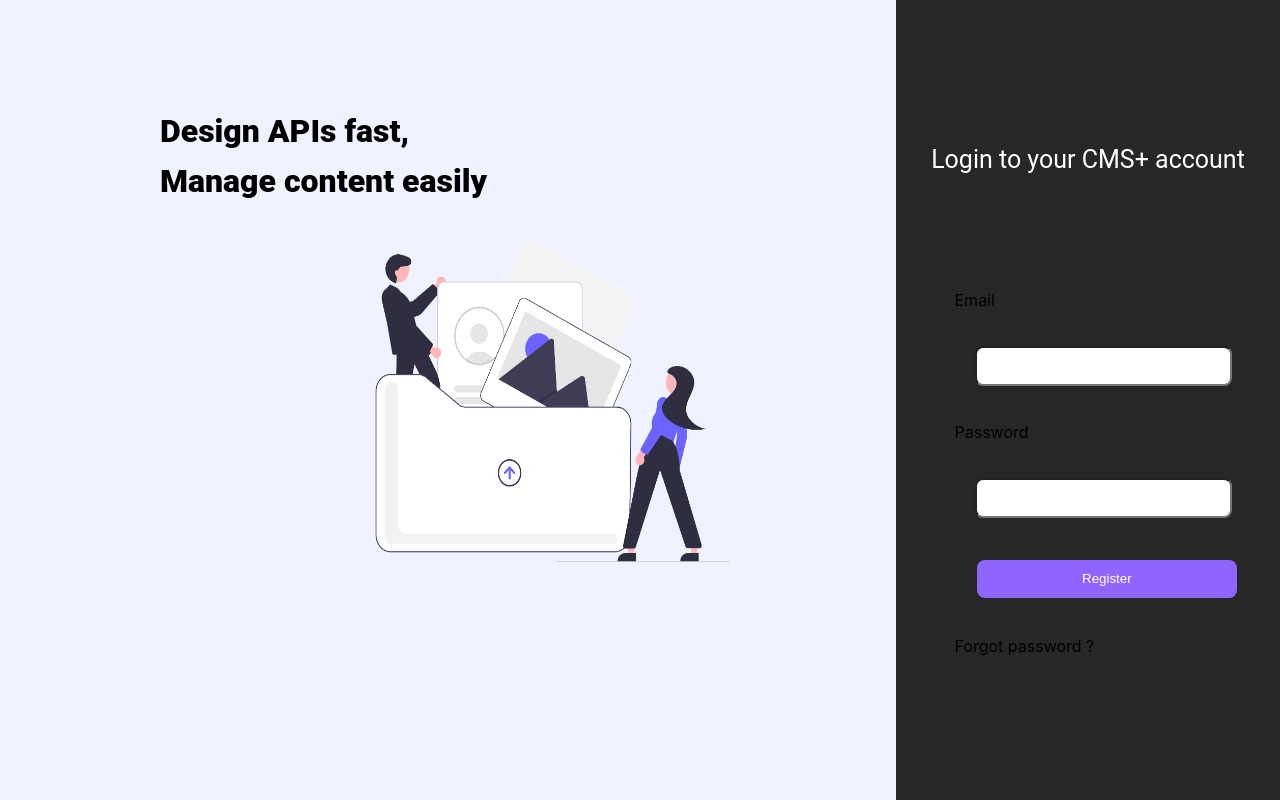
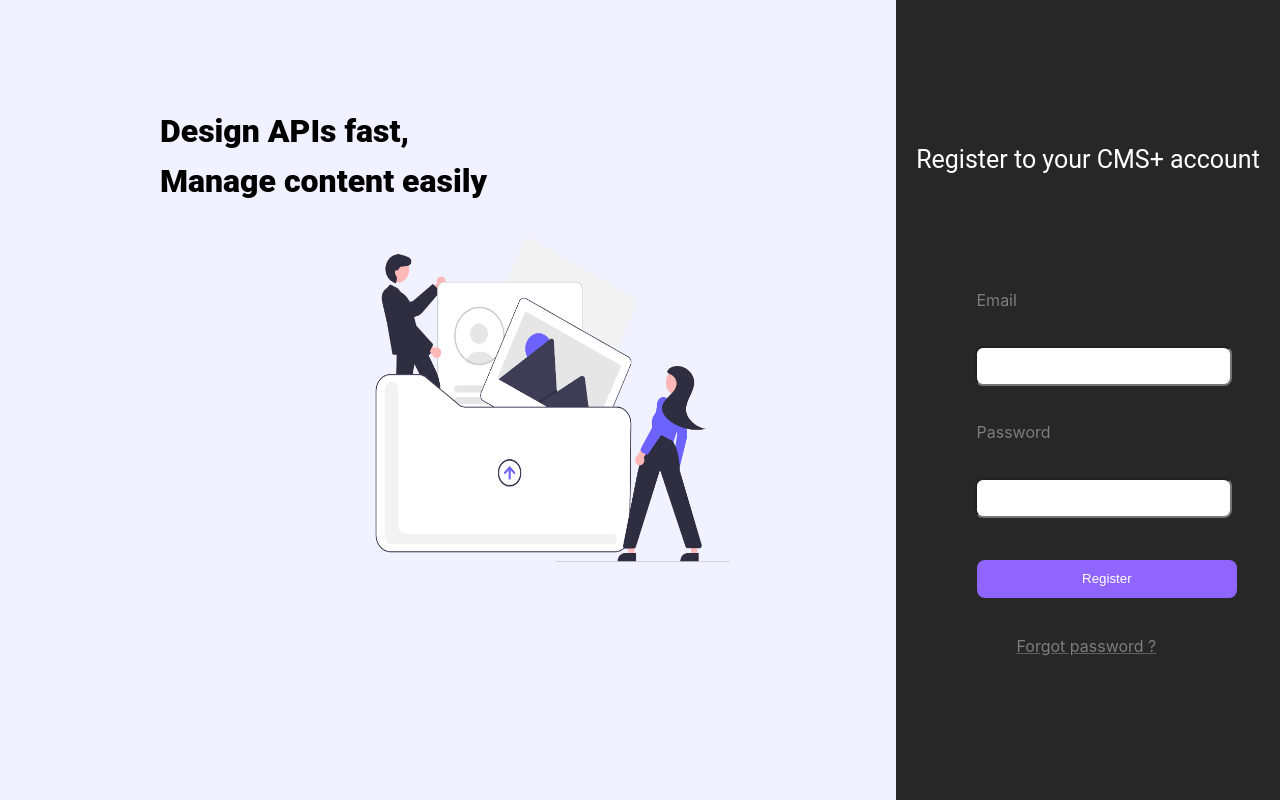
Before and after one commit to dilipsingh27/frontend-service, a React (Create React App) app: page / in a window 1280 px wide. Built offline with nearby package versions, Linux system fonts and the light colour scheme.

Commit message:
fix: register and login page

```diff
--- a/src/components/AddField/AddField.css
+++ b/src/components/AddField/AddField.css
@@ -30,6 +30,7 @@
 .content-title {
     margin-left: 20px;
     color: rgb(79,79,79);
+    font-weight: 600;
 }
 .content-type-edit {
     margin-left: 10px;
@@ -119,7 +120,7 @@
     width:25px;
 }
 .field-delete{
-    margin-right: 20px;
+    margin-right: 45px;
 }
 .field-delete > img {
     height:25px;
--- a/src/components/AddField/index.jsx
+++ b/src/components/AddField/index.jsx
@@ -33,7 +33,7 @@ const AddField = ({contentById,showModal,setShowModal}) => {
 
             <div className="content-type-heading">
                 <div className="content-title">
-                    <p>{contentById.name}</p>
+                    <p>{contentById.name ? contentById.name : 'Company_Profile'}</p>
                 </div>
                 <div className="content-type-edit" onClick={() => setShowModal(true)} >
                     <img src={userPencil} alt="" />
--- a/src/screens/Login/Login.css
+++ b/src/screens/Login/Login.css
@@ -20,7 +20,7 @@
     color:white;
     font-family: "Roboto", sans-serif;
     font-size: 25px;
-    font-weight: 400;
+    font-weight: 800;
     margin-bottom: 100px;
 }
 .form--container{
@@ -42,14 +42,14 @@ button{
     height: 38px;
     border-radius: 8px;
     color:white;
-    background-color: rgb(144,101,254);
+    background-color: #5d48f5;
     border: none;
     cursor: pointer;
 }
-/* p{
+form p{
     color: #7D7D7D;
     margin-left: 22px;
-} */
+}
 .form--footer{
     display: flex;
 }
@@ -88,3 +88,8 @@ button{
     margin-top: 100px;
     margin-left: 100px;
 }
+.reset-pas {
+    margin-left: 40px;
+    text-decoration: underline;
+    color: rgb(95,95,95 );
+}
--- a/src/screens/Login/index.jsx
+++ b/src/screens/Login/index.jsx
@@ -85,7 +85,9 @@ const Login = () => {
                         <p className="form--error">{errors.password}</p>
                     ) : null}
                     <button type="submit">Login</button>
-                    <p>Forgot password ? </p>
+                    <div className="reset-pas">
+                        <p>Forgot password ? </p>
+                    </div>
                 </form>
             </div>
         </div>
--- a/src/screens/Register/index.jsx
+++ b/src/screens/Register/index.jsx
@@ -57,7 +57,7 @@ const Register = () => {
                 </div>
             </div>
             <div className="right--container">
-                <h1>Login to your CMS+ account</h1>
+                <h1>Register to your CMS+ account</h1>
                 <form action="" className="form--container" onSubmit={handleSubmit}>
                     <p>Email</p>
                     <input
@@ -84,7 +84,9 @@ const Register = () => {
                         <p className="form--error">{errors.password}</p>
                     ) : null}
                     <button type="submit">Register</button>
-                    <p>Forgot password ? </p>
+                    <div className="reset-pas">
+                        <p>Forgot password ? </p>
+                    </div>
                 </form>
             </div>
         </div>
```
